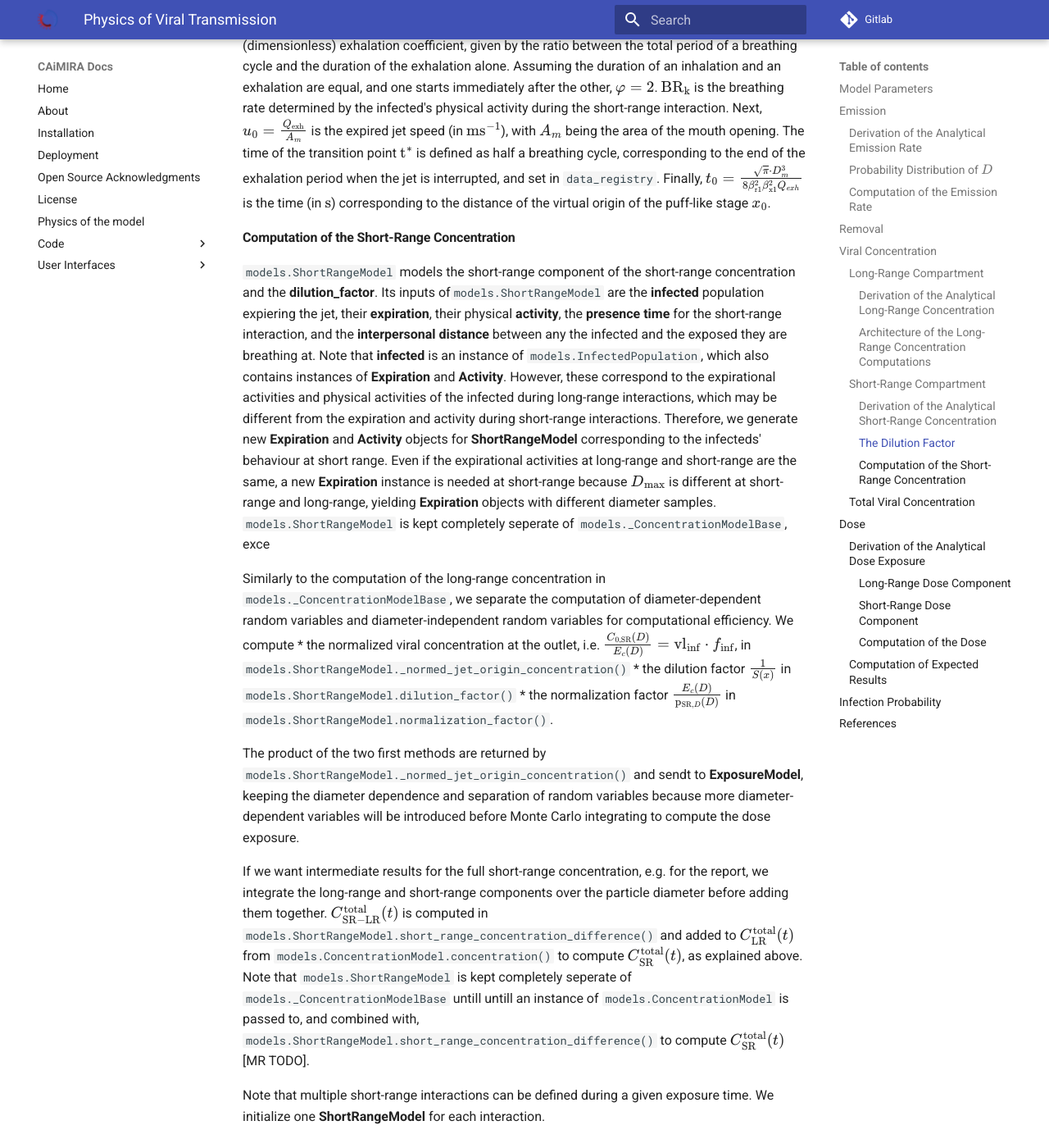
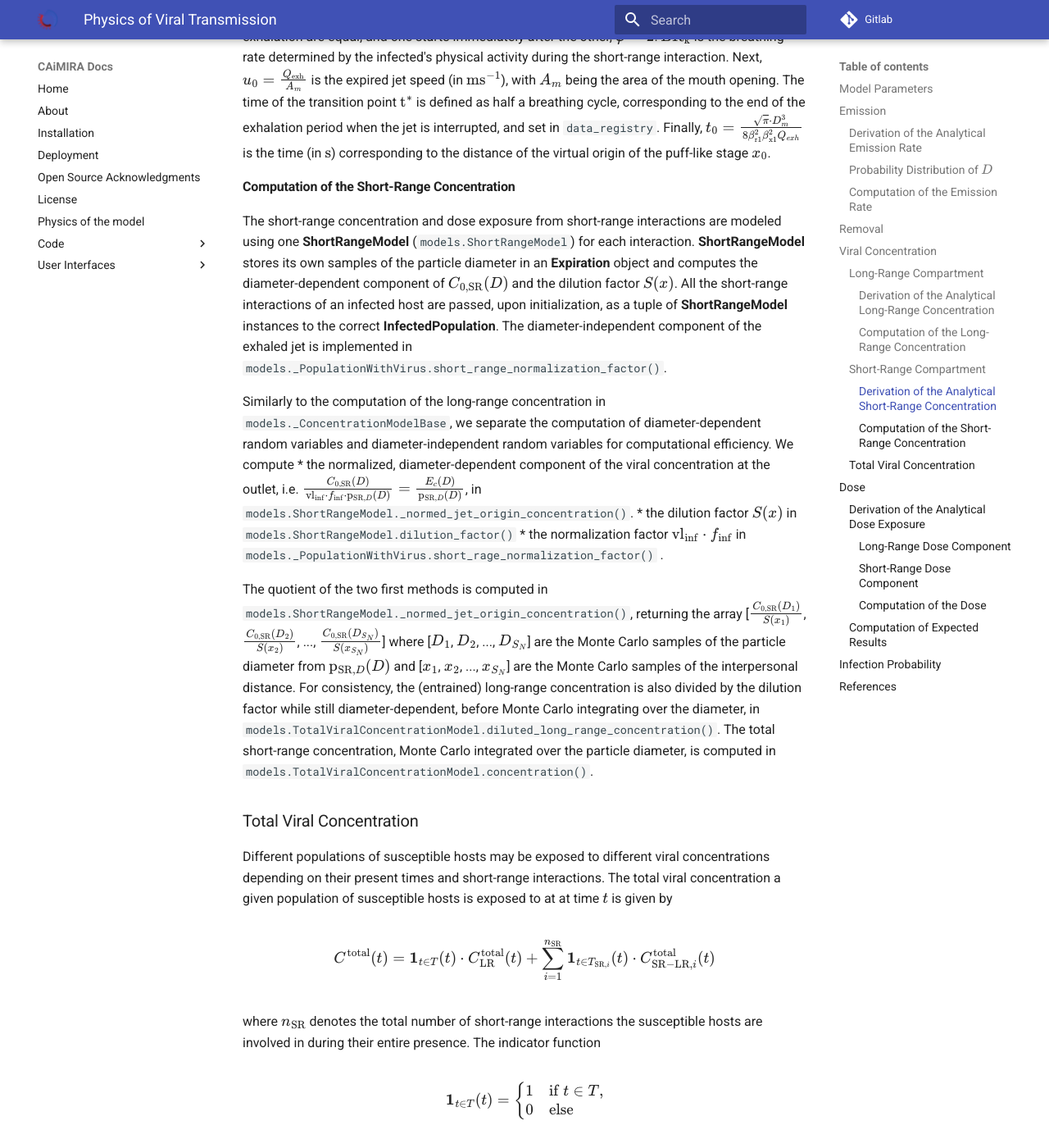
Before and after one commit to CERN/CAiMIRA, an MkDocs documentation site: the page built from caimira/docs/mkdocs/docs/code/viral_transmission.md, in a window 1280 px wide and 1400 px high, scrolled down 12966 px. Shown: the whole window at 82% size. Built offline with MkDocs 1.6.1 and Material for MkDocs 9.7.7, drawn with Linux system fonts in a browser that asks for light colours; some of the changed text lies outside the part shown.

Commit message:
docs: short-range dose exposure

```diff
--- a/caimira/docs/mkdocs/docs/code/viral_transmission.md
+++ b/caimira/docs/mkdocs/docs/code/viral_transmission.md
@@ -360,7 +360,7 @@
 
 </details>
 
-#### Architecture of the Long-Range Concentration Computations
+#### Computation of the Long-Range Concentration
 The arcitecture for computing the long-range viral concentraiton is based on the relation
 $C_{\mathrm{LR}}(t, D) = \sum_{n=1}^{n_p} C_{\mathrm{LR},n}(t, D)$,
 derived above, showing that the total long-range viral concentration is the sum of the individual concentration contributions from all infected populations.
@@ -405,40 +405,49 @@
 
 
 ### Short-Range Compartment
-The short-range concentration and dose exposure from short-range interactions are modeled using one **ShortRangeModel** (`models.ShortRangeModel`) for each interaction. **ShortRangeModel** computes the jet exhaled by the infected particapating in the short-range interaction. Therefore, **InfectedPopulation** is initialized with a tuple of **ShortRangeModel** instances representing the short-range interactions of that infected host.
-The short-range concentration is computed in `models.TotalViralConcentrationModel.concentration()`. Note that `models.ShortRangeModel()` has its own instance of **Expiration** because the samples of $D$ are from different $\mathrm{p}_D(D)$ since $D_{\mathrm{max}}$ differs at long-range and short-range. Therefore, the diameter-dependent short-range concentration component must also be integrated separately from the long-range concentration. Face masks interupt the exhaled yet stream, so only infected without face masks have short-range interactions.
 #### Derivation of the Analytical Short-Range Concentration
 The viral concentration at short-range is the result of a two-stage exhaled jet model developed by Jia, W. et al. <sup>[1](#id6)</sup> and is expressed as:
 
-$$C_{\mathrm{SR}}(t, D)
-= C_{\mathrm{LR}} (t, D) + \frac{1}{S({x})} \cdot (C_{0, \mathrm{SR}}(D) - C_{\mathrm{LR}}(t, D)),$$
+$$
+\begin{equation*}
+C_{\mathrm{SR}}(t, D)
+= C_{\mathrm{LR}} (t, D) + \frac{1}{S({x})} \cdot (C_{0, \mathrm{SR}}(D) - C_{\mathrm{LR}}(t, D)),
+\end{equation*}
+$$
 
 where $S(x) > 0$ is the dilution factor due to jet dynamics, as a function of the interpersonal distance $x$, and
 
-$$C_{0, \mathrm{SR}}(D) = \mathrm{vl_{inf}} \cdot f_{\mathrm{inf}} \cdot E_c(D)$$
+$$
+\begin{equation*}
+C_{0, \mathrm{SR}}(D) = \mathrm{vl_{inf}} \cdot f_{\mathrm{inf}} \cdot E_c(D)
+\end{equation*}
+$$
 
-is the initial concentration of virions at the mouth/nose outlet during exhalation. Note that $C_{0, \mathrm{SR}}(D)$ is constant over time, except it is set to zero untill (and including) the the start of the short-range interaction and after the end of the short-range interaction.
+is the initial concentration of virions at the mouth/nose outlet during exhalation. Note that $C_{0, \mathrm{SR}}(D)$ is time-independent. In CAiMIRA, however, $C_{0, \mathrm{SR}}(D)$ is set to zero until (and including) the the start of the short-range interaction and after the end of the short-range interaction.
+
+Face masks interupt the yet stream, so only infected without face masks may have short-range interactions. Hence, infected with face masks only contribute to increasing the overall long-range concentration of virions.
 
 We allow the physical and expirational activity of the infected and exposed to be different at short-range and long-range (in the current frontent, only the expirational activity may be different).
 Also, because smaller particles remain airborn longer than bigger particles, we set $D_{\mathrm{max}}=20\mathrm{μm}$ at long-range and $D_{\mathrm{min}}=100\mathrm{μm}$ at short-range.
-Concequently, $E_c(D)$ has a different $N_p$ for $C_{0, \mathrm{SR}}(D)$ than for $C_{\mathrm{LR}} (t, D)$, so the particle diameters sampled to compute $C_{0, \mathrm{SR}}(D)$ and $C_{\mathrm{LR}} (t, D)$ are drawn from different probability distributions.
-Lets name the different probability distributions at long-range and short-range $\mathrm{p}_{\mathrm{LR},D}(D)$ and $\mathrm{p}_{\mathrm{SR},D}(D)$.
+Concequently, $E_c(D)$ has a different $N_p$ for $C_{0, \mathrm{SR}}(D)$ than for $C_{\mathrm{LR}} (t, D)$, so the particle diameters sampled to compute $C_{0, \mathrm{SR}}(D)$ are drawn from a different probability distribution than the samples drawn to compute $C_{\mathrm{LR}} (t, D)$.
+Lets denote the different probability distributions at long-range and short-range $\mathrm{p}_{\mathrm{LR},D}(D)$ and $\mathrm{p}_{\mathrm{SR},D}(D)$.
 
-In CAiMIRA version 4.18.0, we sample the diameters from the different $\mathrm{p}_{\mathrm{LR},D}(D)$ and $\mathrm{p}_{\mathrm{SR},D}(D)$, compute $\frac{C_{\mathrm{LR}}(t, D_i)}{\mathrm{p}_{\mathrm{LR},D}(D_i)}$ and $\frac{C_{0, \mathrm{SR}}(D_j)}{\mathrm{p}_{\mathrm{SR},D}(D_j)}$,
-and interpolate the vector $\left[\frac{C_{\mathrm{LR}}(t, D_1)}{\mathrm{p}_{\mathrm{LR},D}(D_1)}, \frac{C_{\mathrm{LR}}(t, D_2)}{\mathrm{p}_{\mathrm{LR},D}(D_2)}, ..., \frac{C_{\mathrm{LR}}(t, D_{S_N})}{\mathrm{p}_{\mathrm{LR},D}(D_{S_N})}\right]$
-to the diameter basis sampled from $\mathrm{p}_{\mathrm{SR},D}(D)$. Thechnically, we then Monte Carlo Integrate
+Up untill (and including) CAiMIRA version 4.19.0, we interpolated the vector $\left[\frac{C_{\mathrm{LR}}(t, D_1)}{\mathrm{p}_{\mathrm{LR},D}(D_1)}, \frac{C_{\mathrm{LR}}(t, D_2)}{\mathrm{p}_{\mathrm{LR},D}(D_2)}, ..., \frac{C_{\mathrm{LR}}(t, D_{S_N})}{\mathrm{p}_{\mathrm{LR},D}(D_{S_N})}\right]$
+to the short-range diameter basis sampled from $\mathrm{p}_{\mathrm{SR},D}(D)$. Thereafter, we Monte Carlo integrated
 
 $$
 \begin{align*}
 C_{\mathrm{SR}}^{\mathrm{total}}(t)
 &= \int_{D_\mathrm{min}}^{D_\mathrm{max}} C_{\mathrm{SR}}(t, D) \;\ \mathrm{d}D \\
 &= \int_{D_\mathrm{min}}^{D_\mathrm{max}} C_{\mathrm{LR}} (t, D) + \frac{1}{S({x})} \cdot (C_{0, \mathrm{SR}}(D) - C_{\mathrm{LR}}(t, D)) \;\ \mathrm{d}D \\
-&\approx \int_{0}^{100\mathrm{μm}} \frac{C_{\mathrm{LR}}(t, D)}{\mathrm{p}_{\mathrm{LR},D}(D)} + \frac{1}{S({x})} \left( \frac{C_{0, \mathrm{SR}}(D) }{\mathrm{p}_{\mathrm{SR},D}(D)} -\frac{C_{\mathrm{LR}}(t, D)}{\mathrm{p}_{\mathrm{LR},D}(D)}\right) \mathrm{p}_{\mathrm{SR},D}(D) \;\ \mathrm{d}D
+&\approx \int_{0}^{100\mathrm{μm}} \left(\frac{C_{\mathrm{LR}}(t, D)}{\mathrm{p}_{\mathrm{LR},D}(D)} + \frac{1}{S({x})} \left( \frac{C_{0, \mathrm{SR}}(D) }{\mathrm{p}_{\mathrm{SR},D}(D)} -\frac{C_{\mathrm{LR}}(t, D)}{\mathrm{p}_{\mathrm{LR},D}(D)}\right)\right) \mathrm{p}_{\mathrm{SR},D}(D) \;\ \mathrm{d}D \\
+&\approx \sum_{i=1}^{S_D} \frac{C_{\mathrm{LR}}(t, D_i)}{\mathrm{p}_{\mathrm{LR},D}(D_i)} + \frac{1}{S({x})} \left( \frac{C_{0, \mathrm{SR}}(D_i) }{\mathrm{p}_{\mathrm{SR},D}(D_i)} -\frac{C_{\mathrm{LR}}(t, D_i)}{\mathrm{p}_{\mathrm{LR},D}(D_i)}\right)
 \end{align*}
 $$
 
 which is a good approximation if $\mathrm{p}_{\mathrm{LR},D}(D) \approx \mathrm{p}_{\mathrm{SR},D}(D)$ and $\mathrm{p}_{\mathrm{LR},D}(D_i) \approx 0$ for $D_i > 20\mathrm{μm}$.
-In the newer versions of CAiMIRA, however, we aviod the approximation by rather computing
+
+From version 4.20 of CAiMIRA we skip the interpolation and aviod the first approximation completely by computing
 
 $$
 \begin{align*}
@@ -450,7 +459,7 @@
 \end{align*}
 $$
 
-Note that $C_{\mathrm{SR}}(t, D)$ is the actual concentration at short-range, with the long-range concentration entrained. Hence, one is NOT supposed to add the long-range and short-range concentration on top of each other.
+So we never compute the entire diameter-dependent $C_{\mathrm{SR}}(t, D)$, but Monte Carlo integrate the components with different probability distributions seperately.
 To ease addition of contributions from several, incremental short-range interactions, we define the short-range concentration difference
 
 $$
@@ -464,11 +473,11 @@
 
 For the sake of curiosity, note that that if $S({x}) < \infty$ and $C_{0, \mathrm{SR}}(D)$ is small enough (e.g. zero) then $C_{\mathrm{SR-LR}}^{\mathrm{total}}(t) < 0$,
 meaning the exhaled jet of a person with a low (or no) viable viral load and/or emission rate contains less virions than the background concentration.
-In the CAiMIRA model, only the short-range concentration from infectious are modeled, and it seems probable that every infected population has $C_{0, \mathrm{SR}}(D)$ is big enough for $C_{\mathrm{SR-LR}}^{\mathrm{total}}(t) > 0$.
+In the CAiMIRA model, only the short-range concentration from infectious are modeled, and it seems probable that every infected population has $C_{0, \mathrm{SR}}(D)$ large enough for $C_{\mathrm{SR-LR}}^{\mathrm{total}}(t) > 0$.
 
-Finally, note that a short-range interaction is always considered to be between a single infected and a single exposed population. Therefore, there is no "dynamic occupancy" at short-range. In case there are different infectedpopulations and different exposed populations having short-range interactions, these are described by completely separate short-range interactions.
+Finally, note that a short-range interaction is always considered to be between a single infected and a single exposed population. Therefore, there is no "dynamic occupancy" at short-range. The implementation of dynamic occupancy does, however, require special attention to defining excactly who the short-range interactions are between. This is the rational of having short-range interactions beeing a property of **InfectedPopulation**.
 
-#### The Dilution Factor
+##### The Dilution Factor
 This **dilution factor** is given by
 $$
 S({x}) =
@@ -480,10 +489,14 @@
 
 where $x_{0}=\frac{D_m}{2𝛽_{\mathrm{r1}}}$ distance of the virtual origin of the puff-like stage (in $\mathrm{m}$) with $D_m$ being the diameter (in $\mathrm{m}$) of the mouth opening, assumed to be a perfect circle.
 All the $𝛽$-parameters are streamwise and radial penetration coefficients set in `data_registry`.
-The distance $x$ a random variable sampled from a log-normal distribution in `monte_carlo.data.short_range_distances()` and passed as `distance` to `models.ShortRangeModel`.
+The distance $x$ a random variable sampled from a log-normal distribution in `monte_carlo.data.short_range_distances()` and passed as `distance` to **ShortRangeModel** (`models.ShortRangeModel`).
 The transition point is defined as
 
-$$\mathrm{x^*}=𝛽_{\mathrm{x1}} \cdot \sqrt[4]{Q_{\mathrm{exh}} \cdot u_{0}} \cdot \sqrt{\mathrm{t^*} + t_{0}} - x_{0},$$
+$$
+\begin{equation*}
+\mathrm{x^*}=𝛽_{\mathrm{x1}} \cdot \sqrt[4]{Q_{\mathrm{exh}} \cdot u_{0}} \cdot \sqrt{\mathrm{t^*} + t_{0}} - x_{0},
+\end{equation*}
+$$
 
 where $Q_{\mathrm{exh}}= φ \mathrm{BR}_{\mathrm{k}}$ is the expired flow rate during the expiration period in $\mathrm{m^{3} s^{-1}}$.
 $φ$ is the (dimensionless) exhalation coefficient, given by the ratio between the total period of a breathing cycle and the duration of the exhalation alone.
@@ -495,60 +508,49 @@
 
 
 #### Computation of the Short-Range Concentration
-`models.ShortRangeModel` models the short-range component of the short-range concentration and the **dilution_factor**.
-Its inputs of`models.ShortRangeModel` are the **infected** population expiering the jet, their **expiration**, their physical **activity**, the **presence time** for the short-range interaction, and the **interpersonal distance** between any the infected and the exposed they are breathing at.
-Note that **infected** is an instance of `models.InfectedPopulation`, which also contains instances of **Expiration** and **Activity**. However, these correspond to the expirational activities and physical activities of the infected during long-range interactions, which may be different from the expiration and activity during short-range interactions.
-Therefore, we generate new **Expiration** and **Activity** objects for **ShortRangeModel** corresponding to the infecteds' behaviour at short range.
-Even if the expirational activities at long-range and short-range are the same, a new **Expiration** instance is needed at short-range because $D_{\mathrm{max}}$ is different at short-range and long-range, yielding **Expiration** objects with different diameter samples.
-`models.ShortRangeModel` is kept completely seperate of `models._ConcentrationModelBase`, exce
+The short-range concentration and dose exposure from short-range interactions are modeled using one **ShortRangeModel** (`models.ShortRangeModel`) for each interaction. **ShortRangeModel** stores its own samples of the particle diameter in an **Expiration** object and computes the diameter-dependent component of $C_{0, \mathrm{SR}}(D)$ and the dilution factor $S(x)$.
+All the short-range interactions of an infected host are passed, upon initialization, as a tuple of **ShortRangeModel** instances to the correct **InfectedPopulation**. The diameter-independent component of the exhaled jet is implemented in `models._PopulationWithVirus.short_range_normalization_factor()`.
 
 Similarly to the computation of the long-range concentration in `models._ConcentrationModelBase`, we separate the computation of diameter-dependent random variables and diameter-independent random variables for computational efficiency.
 We compute
-* the normalized viral concentration at the outlet, i.e. $\frac{C_{0, \mathrm{SR}}(D)}{E_c(D)}=\mathrm{vl_{inf}} \cdot f_{\mathrm{inf}}$, in `models.ShortRangeModel._normed_jet_origin_concentration()`
-* the dilution factor $\frac{1}{S({x})}$ in `models.ShortRangeModel.dilution_factor()`
-* the normalization factor $\frac{E_c(D)}{\mathrm{p}_{\mathrm{SR},D}(D)}$ in `models.ShortRangeModel.normalization_factor()`.
+* the normalized, diameter-dependent component of the viral concentration at the outlet, i.e. $\frac{C_{0, \mathrm{SR}}(D)}{\mathrm{vl_{inf}} \cdot f_{\mathrm{inf}} \cdot \mathrm{p}_{\mathrm{SR},D}(D)}=\frac{E_c(D)}{\mathrm{p}_{\mathrm{SR},D}(D)}$, in `models.ShortRangeModel._normed_jet_origin_concentration()`.
+* the dilution factor $S(x)$ in `models.ShortRangeModel.dilution_factor()`
+* the normalization factor $\mathrm{vl_{inf}} \cdot f_{\mathrm{inf}}$ in `models._PopulationWithVirus.short_rage_normalization_factor()` .
 
-The product of the two first methods are returned by `models.ShortRangeModel._normed_jet_origin_concentration()` and sendt to **ExposureModel**,
-keeping the diameter dependence and separation of random variables because more diameter-dependent variables will be introduced before Monte Carlo integrating to compute the dose exposure.
-
-If we want intermediate results for the full short-range concentration, e.g. for the report, we integrate the long-range and short-range components over the particle diameter before adding them together.
-$C_{\mathrm{SR-LR}}^{\mathrm{total}}(t)$ is computed in `models.ShortRangeModel.short_range_concentration_difference()` and added to $C_{\mathrm{LR}}^{\mathrm{total}}(t)$ from `models.ConcentrationModel.concentration()` to compute $C_{\mathrm{SR}}^{\mathrm{total}}(t)$, as explained above.
-Note that `models.ShortRangeModel` is kept completely seperate of `models._ConcentrationModelBase` untill
-untill an instance of `models.ConcentrationModel` is passed to, and combined with, `models.ShortRangeModel.short_range_concentration_difference()` to compute $C_{\mathrm{SR}}^{\mathrm{total}}(t)$ [MR TODO].
-
-Note that multiple short-range interactions can be defined during a given exposure time. We initialize one **ShortRangeModel** for each interaction.
+The quotient of the two first methods is computed in `models.ShortRangeModel._normed_jet_origin_concentration()`, returning the array [$\frac{C_{0, \mathrm{SR}}(D_1)}{S(x_1)}$, $\frac{C_{0, \mathrm{SR}}(D_2)}{S(x_2)}$, ..., $\frac{C_{0, \mathrm{SR}}(D_{S_N})}{S(x_{S_N})}$] where [$D_1$, $D_2$, ..., $D_{S_N}$] are the Monte Carlo samples of the particle diameter from $\mathrm{p}_{\mathrm{SR},D}(D)$ and [$x_1$, $x_2$, ..., $x_{S_N}$] are the Monte Carlo samples of the interpersonal distance. For consistency, the (entrained) long-range concentration is also divided by the dilution factor while still diameter-dependent, before Monte Carlo integrating over the diameter, in `models.TotalViralConcentrationModel.diluted_long_range_concentration()`. The total short-range concentration, Monte Carlo integrated over the particle diameter, is computed in `models.TotalViralConcentrationModel.concentration()`.
 
 ### Total Viral Concentration
-Different exposed populations may experience different viral concentrations depending on their occupancy periods and the occurrence of short-range interactions. For a given exposed population, the total viral concentration at time $t$ is given by
+Different populations of susceptible hosts may be exposed to different viral concentrations depending on their present times and short-range interactions. The total viral concentration a given population of susceptible hosts is exposed to at at time $t$ is given by
 
-$$C^{\mathrm{total}}(t) = \mathbf{1}_{t \in T}(t) \cdot C_{\mathrm{LR}}^{\mathrm{total}}(t) + \sum_{i=1}^{n_\mathrm{SR}}\mathbf{1}_{t \in T_{\mathrm{SR},i}}(t) \cdot C_{\mathrm{SR-LR},i}^{\mathrm{total}}(t)$$
+$$
+\begin{equation*}
+C^{\mathrm{total}}(t) = \mathbf{1}_{t \in T}(t) \cdot C_{\mathrm{LR}}^{\mathrm{total}}(t) + \sum_{i=1}^{n_\mathrm{SR}}\mathbf{1}_{t \in T_{\mathrm{SR},i}}(t) \cdot C_{\mathrm{SR-LR},i}^{\mathrm{total}}(t)
+\end{equation*}
+$$
 
-where $n_\mathrm{SR}$ denotes the total number of short-range interactions experienced by the exposed population during its entire occupancy period. The indicator function
+where $n_\mathrm{SR}$ denotes the total number of short-range interactions the susceptible hosts are involved in during their entire presence. The indicator function
 
 $$
 \mathbf{1}_{t \in T}(t) =
 \begin{cases}
-1, & \text{if } t \in T, \\
-0, & \text{else}
+1 & \text{if } t \in T, \\
+0 & \text{else}
 \end{cases}
 $$
 
-ensures the long-range concentration is only considered for the set of times $T$ when the exposed is inside the room, which is a subset of the time interval $[t_0, t_n]$ from when the exposed first enters at $t_0$ untill they leave for the last time at $t_n$. Similarly, the indicator function associated with the $i$-th short-range interaction is defined as
+checks whether the susceptible host is present at time $t$, whith $T$ consisting of all the times where the susceptible host is present. Similarly,
 
 $$
 \mathbf{1}_{t \in T_{\mathrm{SR},i}}(t) =
 \begin{cases}
-1, & \text{if } t \in T_{\mathrm{SR},i}, \\
-0, & \text{else},
+1 & \text{if } t \in T_{\mathrm{SR},i}, \\
+0 & \text{else},
 \end{cases}
 $$
 
-where $T_{\mathrm{SR},i} \subseteq T$ is the set of times when the $i$-th short-range interaction occurs. Thus, the contribution $C_{\mathrm{SR-LR},i}^{\mathrm{total}}(t)$ is included in the total concentration only while that short-range interaction is happening. Note, as previously mentioned, that we integrate over the particle diameter before summing together the long-range and short-range contributions to the concentration because we have different probability distributions for the particle diameter at long-range and short-range. For each exposed population, $C^{\mathrm{total}}(t)$ is computed by `models.ExposureModel.concentration()`.
+checks if $t$ falls within the time interval $T_{\mathrm{SR},i}$ when the $i$-th short-range interaction occurs. Currently, the duration of the short-range interactions $T_{\mathrm{SR},i}$ are assumed to be defines so that $T_{\mathrm{SR},i} \subseteq T$, i.e. only at times when the susceptible hosts are present.
 
-In addition to the viral concentration profile for each exposed population, we have the long-range viral concentration profile which is independent of all the exposed populations. This long-range concentration is computed by `models._ConcentrationModelBase.concentration()`, and also retrieved by `models.ExposureModel.concentration()` for an **ExposureModel** with no short-range interactions.
-
-The viral concentration at long-range and from the perspective of a specific exposed population is plotted over time in the report.
-
+$C^{\mathrm{total}}(t)$ - the viral concentration a specific population of susceptible hosts are exposed to - is computed by `models.TotalConcentrationModel.concentration()`. If there are multiple populations of susceptible hosts, the result for each population of susceptible hosts need is computed by separate **TotalConcentrationModel** instances.
 
 ## Dose
 ### Derivation of the Analytical Dose Exposure
```
